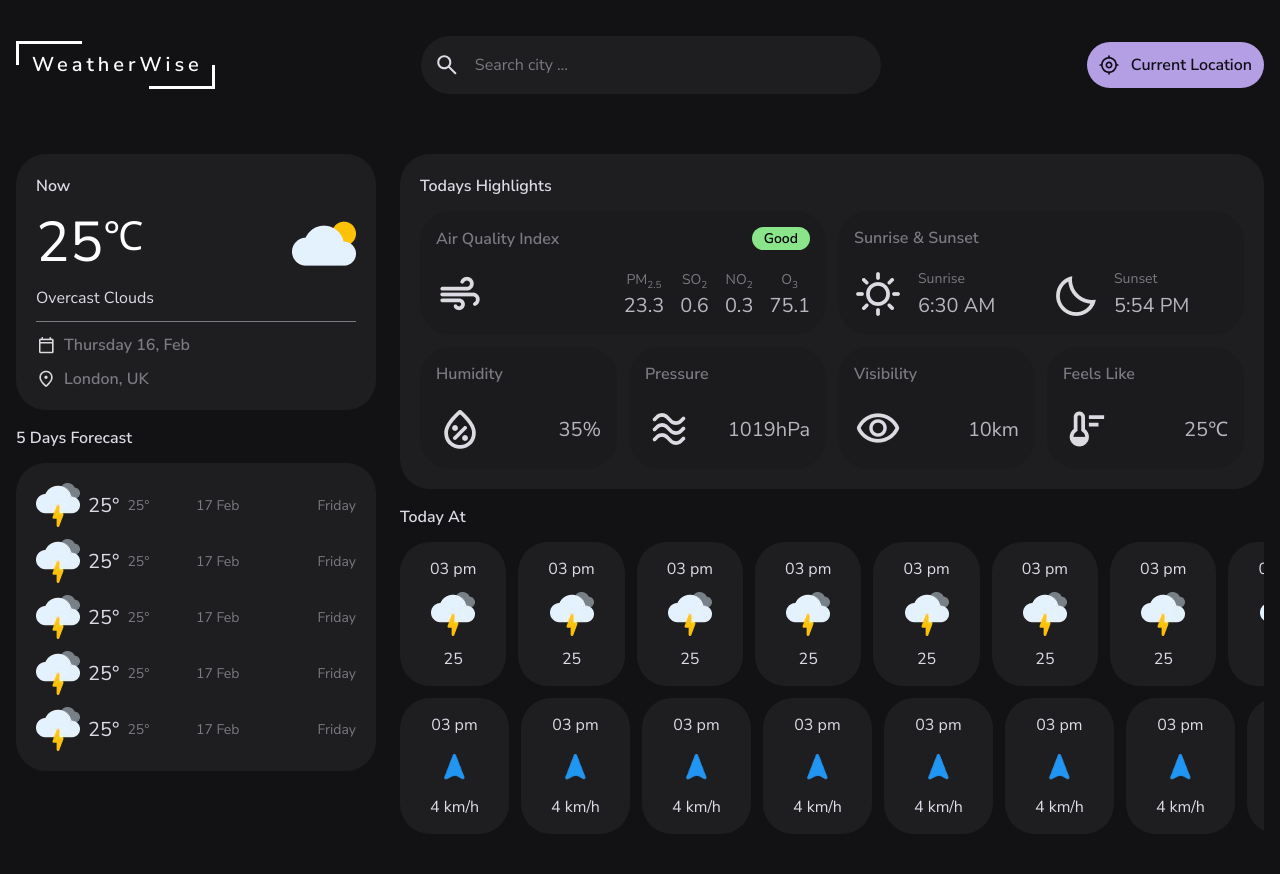
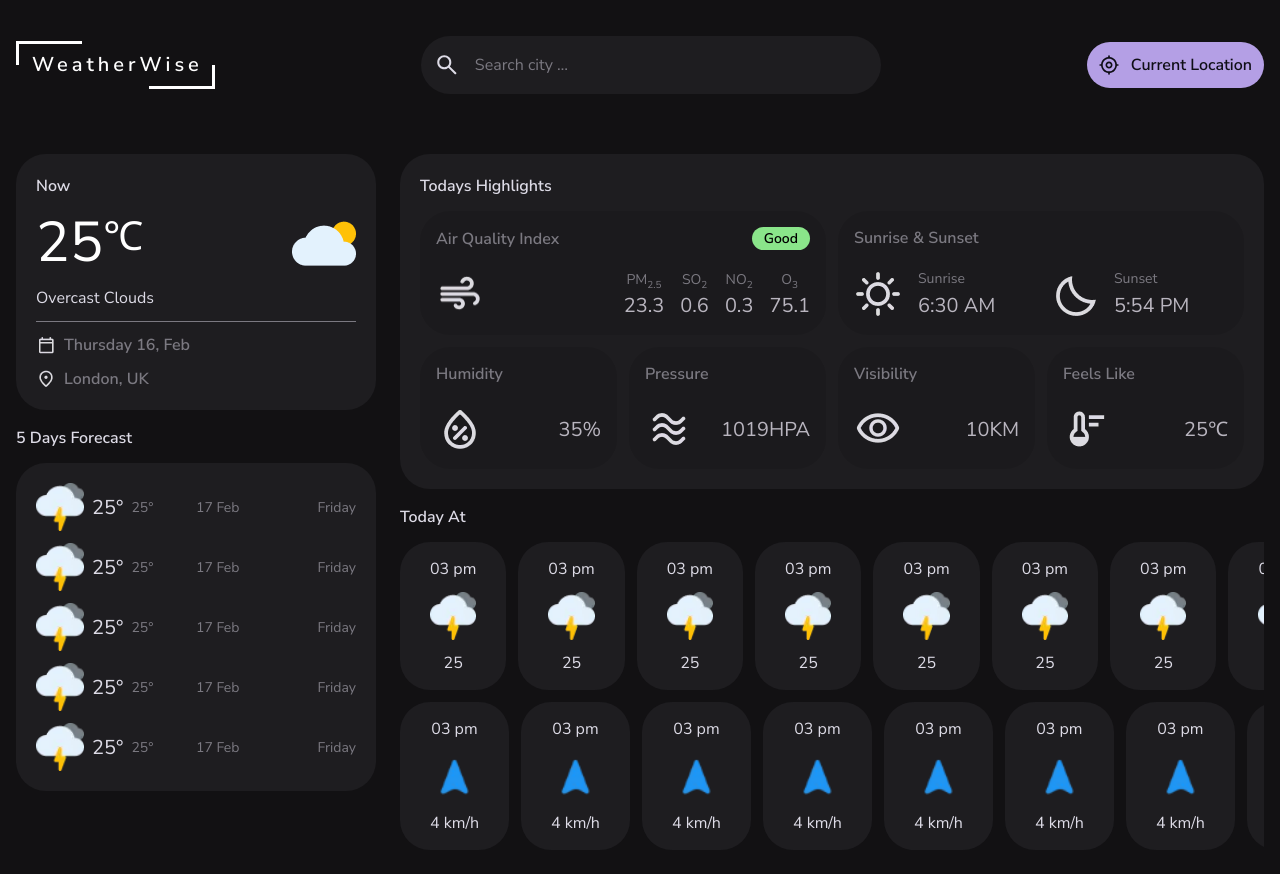
Before and after one commit to splawskip/WeatherWise, a website built with Vite: page index.html in a window 1280 px wide. Built offline with nearby package versions, Linux system fonts and the light colour scheme.

Commit message:
Set fixed width and height for app icons and change Intl lang to en-GB

```diff
--- a/src/js/utils.js
+++ b/src/js/utils.js
@@ -87,4 +87,4 @@ export const debounce = (func, wait) => {
  * @returns {string} - The human-readable date string.
  */
 export const unixTimeToHumanReadable = (unixTimestamp, options = {}) =>
-  new Intl.DateTimeFormat('en-US', options).format(new Date(unixTimestamp * 1000));
+  new Intl.DateTimeFormat('en-GB', options).format(new Date(unixTimestamp * 1000));
--- a/src/scss/components/_current-weather-card.scss
+++ b/src/scss/components/_current-weather-card.scss
@@ -32,6 +32,11 @@
       font-weight: var(--weight-normal);
       line-height: 125%;
     }
+  }
+
+  &__icon {
+    width: 48px;
+    height: 48px;
   }
 
   &__conditions {
--- a/src/scss/components/_forecast-card.scss
+++ b/src/scss/components/_forecast-card.scss
@@ -1,6 +1,8 @@
 /*
 * Forecast card component styles.
 */
+@use '../abstracts/mixins';
+
 .forecast-card {
   display: flex;
   flex-flow: column nowrap;
@@ -17,6 +19,16 @@
     display: grid;
     grid-template-columns: repeat(2, 1fr);
     width: 100%;
+  }
+
+  &__icon {
+    width: 32px;
+    height: 32px;
+
+    @include mixins.on-breakpoint('lg') {
+      width: 48px;
+      height: 48px;
+    }
   }
 
   &__temperatures {
--- a/src/scss/components/_highlight-card.scss
+++ b/src/scss/components/_highlight-card.scss
@@ -35,6 +35,16 @@
     align-items: center;
     justify-content: space-between;
     width: 100%;
+  }
+
+  &__icon {
+    width: 32px;
+    height: 32px;
+
+    @include mixins.on-breakpoint('lg') {
+      width: 48px;
+      height: 48px;
+    }
   }
 
   &__data {
@@ -82,6 +92,7 @@
     font-weight: var(--weight-normal);
     line-height: 1.6875rem;
     color: var(--clr-on-surface-v2);
+    text-transform: uppercase;
 
     &--column-above-mobile {
       @include mixins.on-breakpoint('md') {
--- a/src/scss/components/_status-indicator.scss
+++ b/src/scss/components/_status-indicator.scss
@@ -9,6 +9,7 @@
   line-height: 1.1875rem;
   color: var(--clr-black);
   text-transform: capitalize;
+  cursor: help;
   border-radius: var(--radius-pill);
 
   // Component color variants.
--- a/src/scss/components/_today-at-card.scss
+++ b/src/scss/components/_today-at-card.scss
@@ -1,6 +1,8 @@
 /*
 * Today at card component styles.
 */
+@use '../abstracts/mixins';
+
 .today-at-card {
   display: flex;
   flex-flow: column nowrap;
@@ -19,6 +21,16 @@
     color: var(--clr-on-surface);
   }
 
+  &__icon {
+    width: 32px;
+    height: 32px;
+
+    @include mixins.on-breakpoint('lg') {
+      width: 48px;
+      height: 48px;
+    }
+  }
+
   &__value {
     font-size: var(--fs-content-2);
     font-weight: var(--weight-normal);
```
